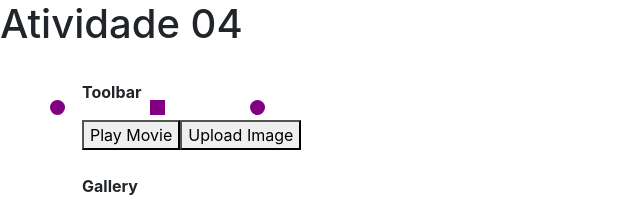
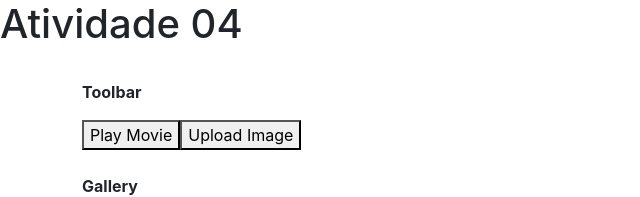
Before and after one commit to RafaelFernandes1992/AppReact, a React (Create React App) app: page /atv04 in a window 1280 px wide. Shown: the top 197 px of the page, without its empty margins (0-640 px from the left). Built offline with nearby package versions, Linux system fonts and the light colour scheme.

Commit message:
Add files via upload

```diff
--- a/src/Components/Atv4_ShapeEditor.js
+++ b/src/Components/Atv4_ShapeEditor.js
@@ -1,9 +1,9 @@
 import { useState } from 'react';
 
 let initialShapes = [
-    { id: 0, type: 'circle', x:50, y: 100},
-    { id: 1, type: 'square', x:150, y: 100},
-    { id: 2, type: 'circle', x:250, y: 100},
+    { id: 0, type: 'circle', x:50, y: 45},
+    { id: 1, type: 'square', x:150, y: 30},
+    { id: 2, type: 'circle', x:250, y: 15},
 ];
 
 export default function ShapeEditor() {
@@ -20,7 +20,7 @@ export default function ShapeEditor() {
                 //retorna um novo circulo 50px
                 return{
                     ...shape,
-                    y: shape.y + 50,
+                    y: shape.y + 150,
                 }
             };
         });
@@ -40,16 +40,17 @@ export default function ShapeEditor() {
                     key={shape.id}
                     style={{
                         background: 'purple',
-                        position: 'absolute',
+                        //position: 'absolute',
+                        position: 'relative',
                         left: shape.x,
                         top: shape.y,
                         borderRadius:
-                           shape.type === 'circle'
-                              ? '50%' : '',
+                        shape.type === 'circle' ? '50%' : '',
                         width: 15,
                         height: 15,
                     }} />
             ))}
+            <br />
         </div>
     );
 }
```
